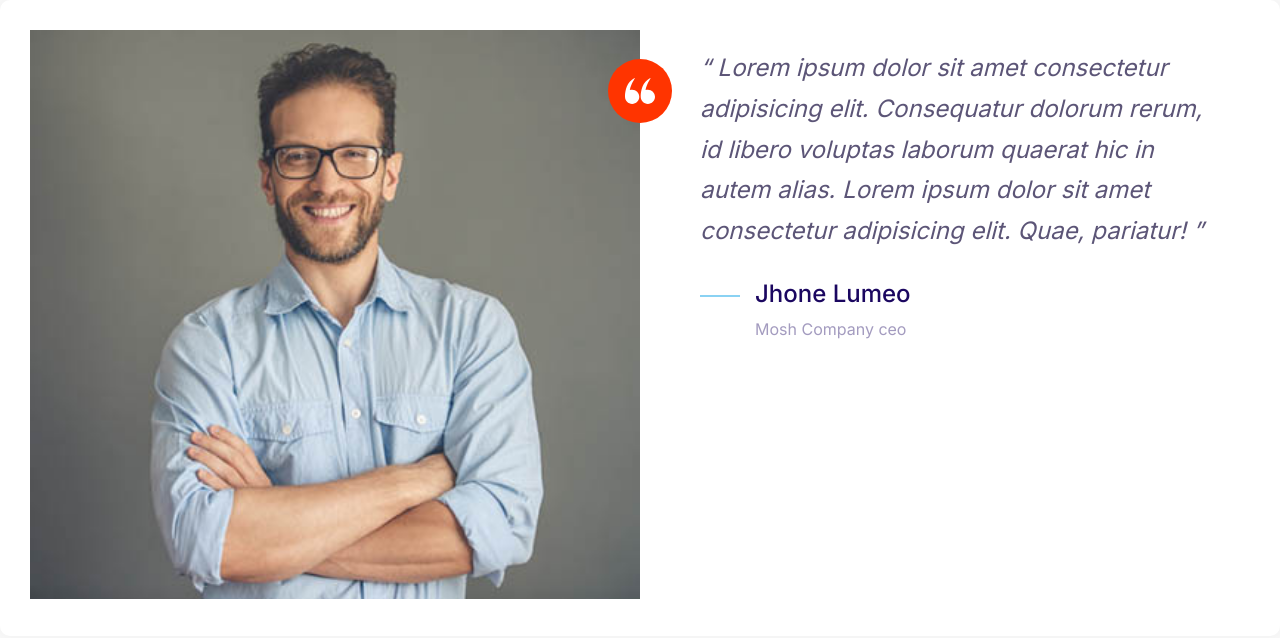
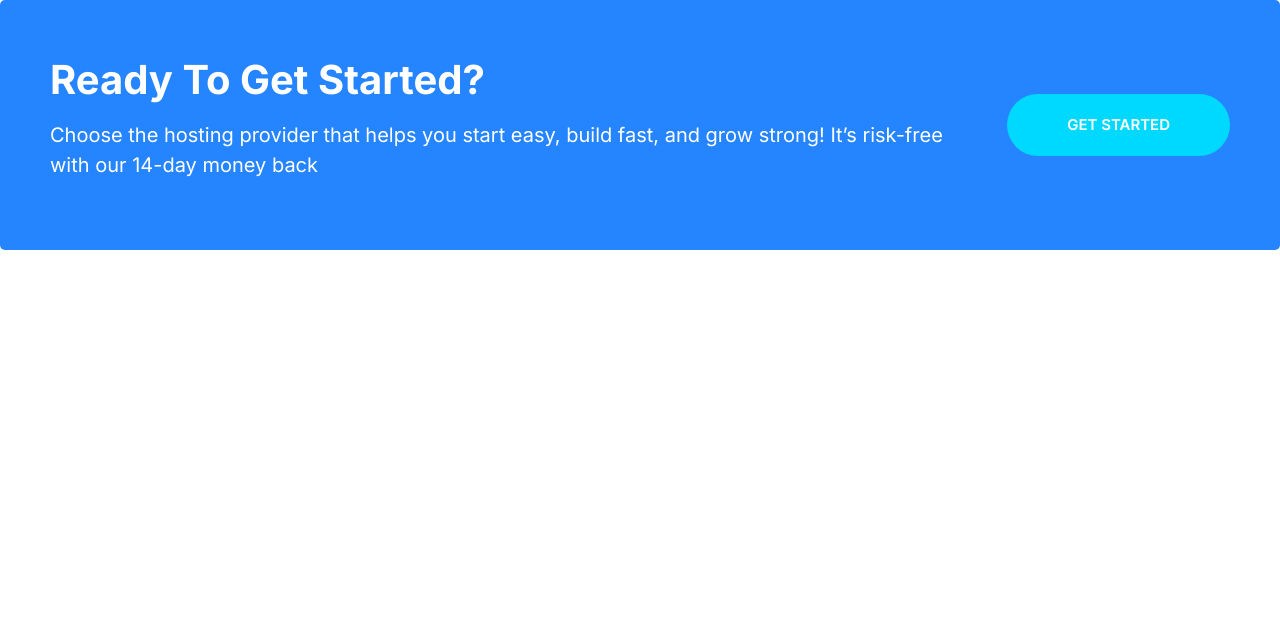
Before and after one commit to MrRokas/FirstProject-with-CodeWithMosh, a plain HTML site: page index.html in a window 1280 px wide. Drawn offline with Linux system fonts and the light colour scheme.

Commit message:
Build callout component.

```diff
--- a/CSS/styles.css
+++ b/CSS/styles.css
@@ -214,6 +214,10 @@ a {
 .btn--block {
   display: inline-block;
   width: 100%;
+}
+.btn--stretched {
+  padding-left: 6rem;
+  padding-right: 6rem;
 }
 
 @media screen and (min-width: 1024px) {
@@ -443,3 +447,39 @@ input::placeholder {
     font-size: 2.4rem;
   }
 }
+
+/* CALLOUTS */
+
+.callout {
+  padding: 5rem;
+  border-radius: 5px;
+  text-align: center;
+}
+.callout--primary {
+  background: var(--color-primary);
+  color: #fff;
+}
+.callout__heading {
+  margin-top: 0;
+  color: #fff;
+  font-size: 4rem;
+}
+
+.callout .btn {
+  align-self: center;
+  justify-self: center;
+}
+
+@media screen and (min-width: 768px) {
+  .callout {
+    text-align: left;
+    font-size: 2rem;
+  }
+  .callout .grid--cols-2 {
+    grid-template-columns: 1fr auto;
+  }
+  .callout .btn {
+    margin-left: 5rem;
+    justify-self: start;
+  }
+}
--- a/index.html
+++ b/index.html
@@ -14,37 +14,16 @@
     <link rel="stylesheet" href="/CSS/styles.css" />
   </head>
   <body>
-    <div class="card testimonial">
+    <div class="callout callout--primary">
       <div class="grid grid--cols-2">
-        <div class="testimonial__img">
-          <img src="/images/testimonial.jpg" alt="Happy, smiling customer" />
-          <span class="icon-wrap icon-wrap__accent">
-            <svg class="icon--small icon--white">
-              <use href="/images/sprite.svg#quotes"></use>
-            </svg>
-          </span>
+        <div class="callout__content">
+          <h3 class="callout__heading">Ready To Get Started?</h3>
+          <p>
+            Choose the hosting provider that helps you start easy, build fast,
+            and grow strong! It’s risk-free with our 14-day money back
+          </p>
         </div>
-        <div class="testimonial__text">
-          <blockquote class="quote">
-            <p class="quote__text">
-              Lorem ipsum dolor sit amet consectetur adipisicing elit.
-              Consequatur dolorum rerum, id libero voluptas laborum quaerat hic
-              in autem alias. Lorem ipsum dolor sit amet consectetur adipisicing
-              elit. Quae, pariatur!
-            </p>
-            <div class="media">
-              <div class="media__image">
-                <svg class="icon icon--primary quote__line">
-                  <use xlink:href="images/sprite.svg#line"></use>
-                </svg>
-              </div>
-              <div class="media__body">
-                <h3 class="media__title quote--author">Jhone Lumeo</h3>
-                <p class="quote__company">Mosh Company ceo</p>
-              </div>
-            </div>
-          </blockquote>
-        </div>
+        <a href="#" class="btn btn--secondary btn--stretched">GET STARTED</a>
       </div>
     </div>
   </body>
```
Also changed, not shown: components/callouts.html (added, +12 -0 lines).
